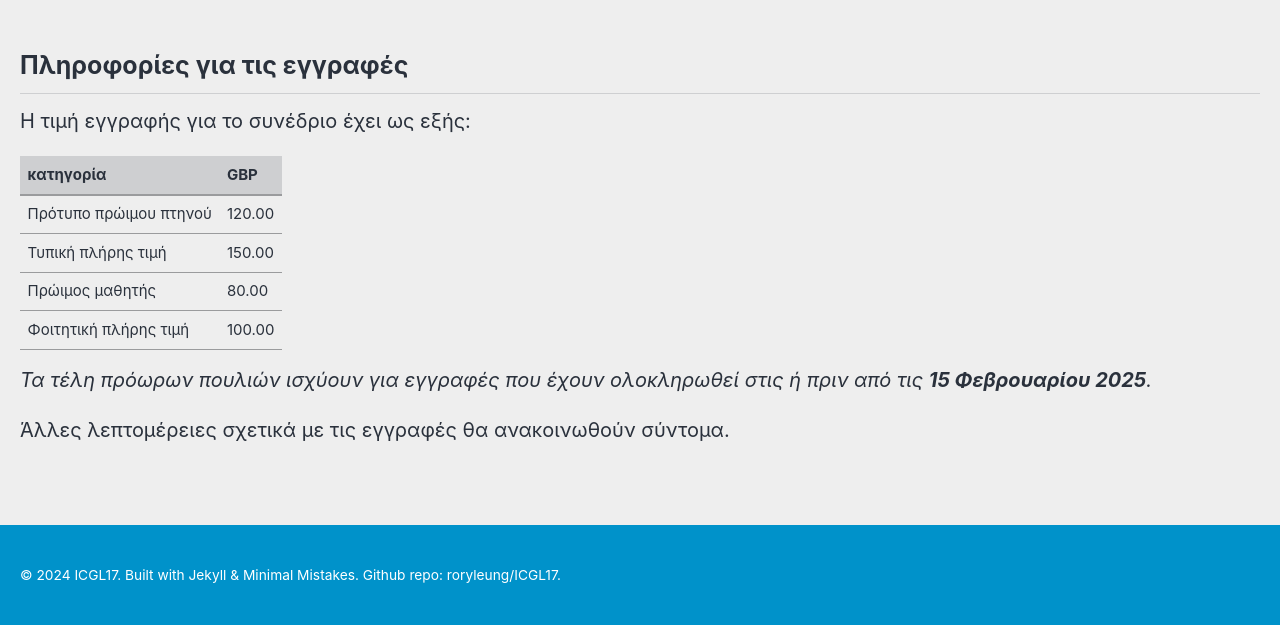
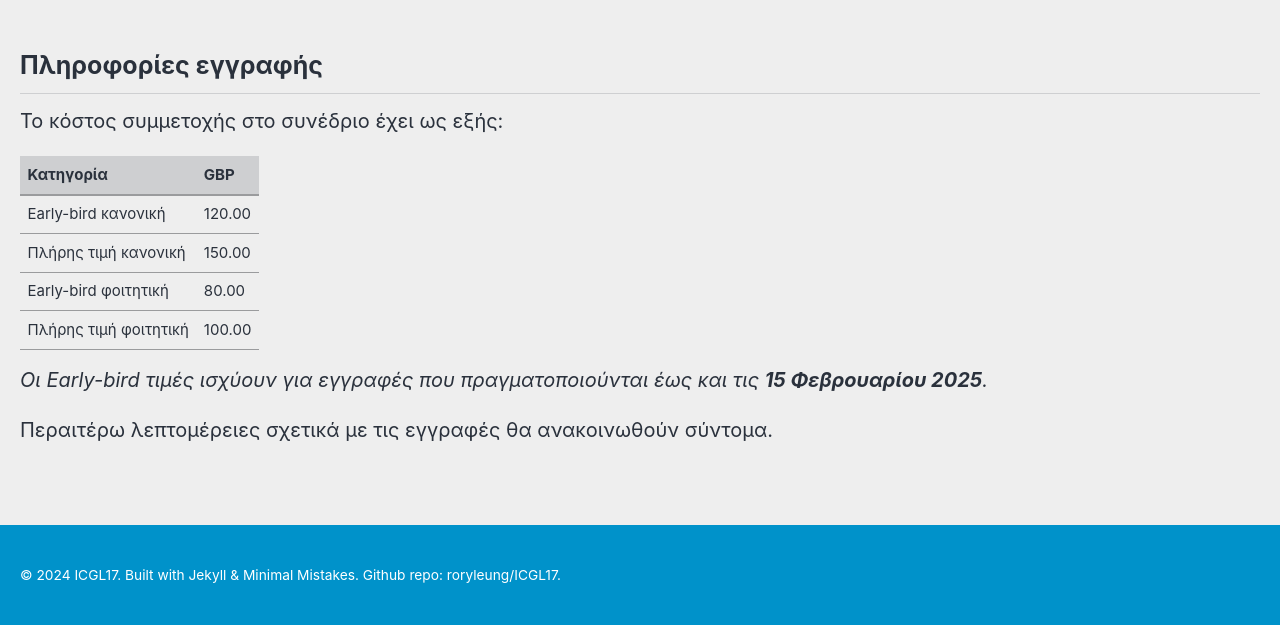
Before and after one commit to roryleung/ICGL17, a Jekyll site: the page built from _pages/gr_registration.md, in a window 1280 px wide. Shown: the part 417-1042 px from the top of the page. Built offline with Jekyll 4.4.1, drawn with Linux system fonts in a browser that asks for light colours; cached includes are drawn as plain includes; nearby versions of some CDN libraries.

Commit message:
Update gr_registration.md

```diff
--- a/_pages/gr_registration.md
+++ b/_pages/gr_registration.md
@@ -11,17 +11,17 @@ header:
 excerpt: "23-26 Σεπτεμβρίου 2025<br>Πανεπιστήμιο του Κέιμπριτζ, Ηνωμένο Βασίλειο"
 ---
 
-## Πληροφορίες για τις εγγραφές
+## Πληροφορίες εγγραφής
 
-Η τιμή εγγραφής για το συνέδριο έχει ως εξής:
+Το κόστος συμμετοχής στο συνέδριο έχει ως εξής:
 
-| κατηγορία | GBP |
+| Κατηγορία | GBP |
 | --- | --- |
-| Πρότυπο πρώιμου πτηνού | 120.00 |
-| Τυπική πλήρης τιμή | 150.00 |
-| Πρώιμος μαθητής | 80.00 |
-| Φοιτητική πλήρης τιμή | 100.00 |
+| Early-bird κανονική | 120.00 |
+| Πλήρης τιμή κανονική | 150.00 |
+| Early-bird φοιτητική | 80.00 |
+| Πλήρης τιμή φοιτητική | 100.00 |
 
-_Τα τέλη πρόωρων πουλιών ισχύουν για εγγραφές που έχουν ολοκληρωθεί στις ή πριν από τις **15 Φεβρουαρίου 2025**._
+_Οι Early-bird τιμές ισχύουν για εγγραφές που πραγματοποιούνται έως και τις **15 Φεβρουαρίου 2025**._
 
-Άλλες λεπτομέρειες σχετικά με τις εγγραφές θα ανακοινωθούν σύντομα.
+Περαιτέρω λεπτομέρειες σχετικά με τις εγγραφές θα ανακοινωθούν σύντομα.
```
